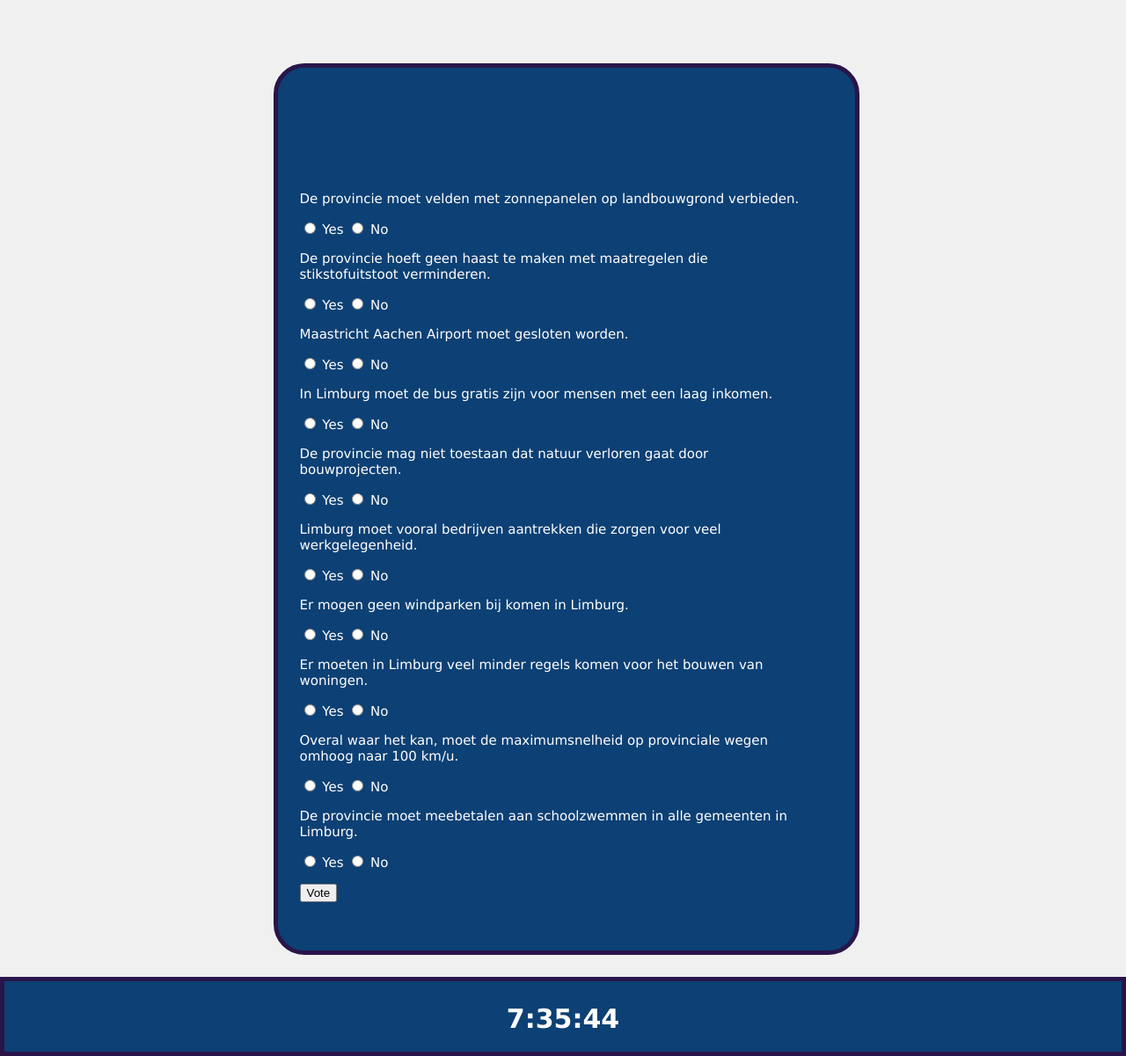
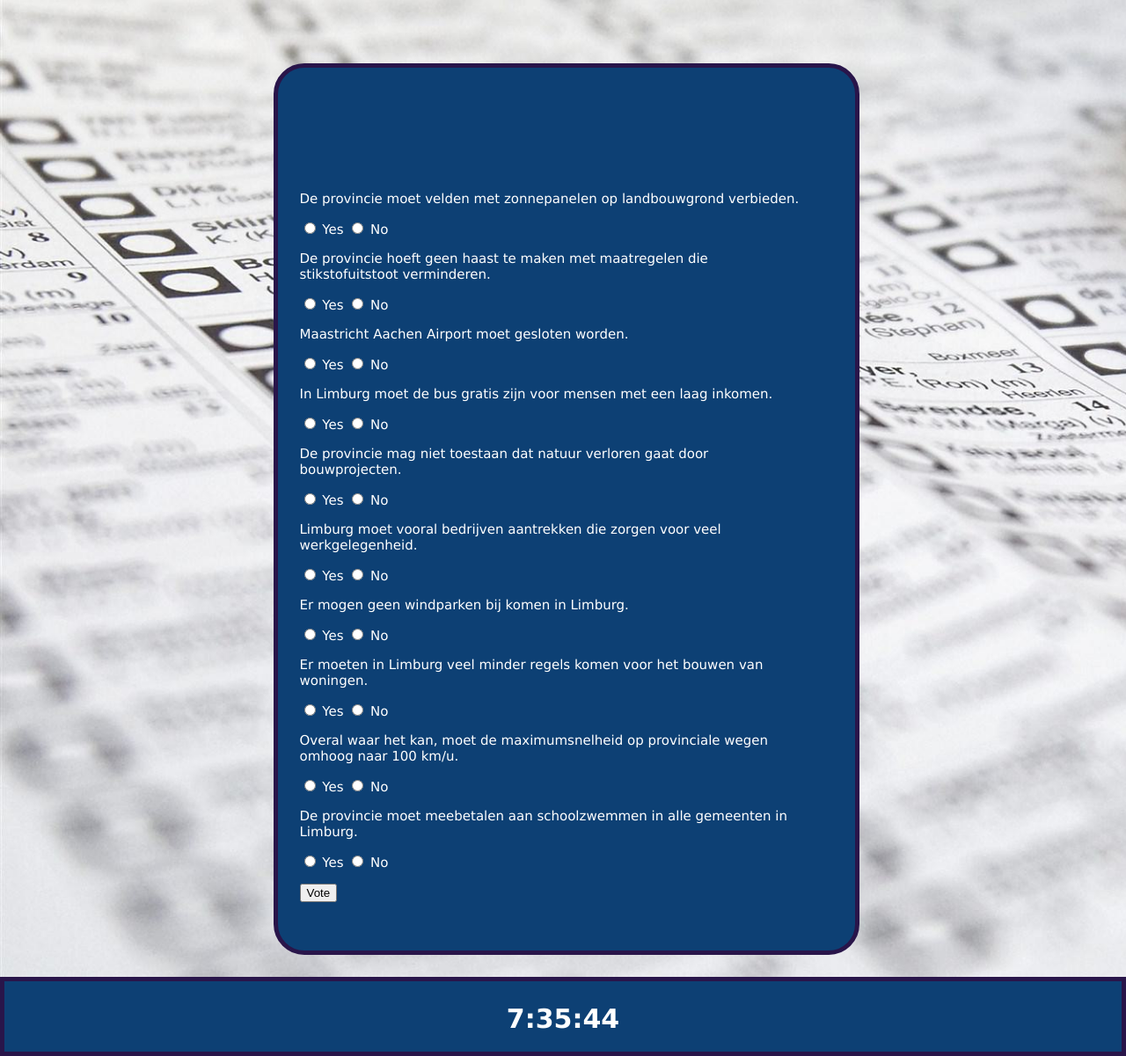
Before and after one commit to Max-Scholten/Project2, a PHP site: page /questionnaire.php in a window 1280 px wide. Shown: the part 78-1279 px from the top of the page at 88% size. Run offline with PHP 8.4, Linux system fonts and the light colour scheme; a user stored in the database is signed in; data comes from the database, SQL or seed files in the repository.

Commit message:
background questionnaire

```diff
--- a/css/question.css
+++ b/css/question.css
@@ -6,7 +6,9 @@ body{
     background-color: rgb(240, 240, 240);
     font-family: Verdana, Geneva, Tahoma, sans-serif;
     display: grid;
-
+    background-image: url(../afb/stemwijzerachtergrond.png);
+    background-size: cover;
+    background-repeat: no-repeat;
     grid-template-areas:
     "header header header header"
     "formi formi formi formi"
```
